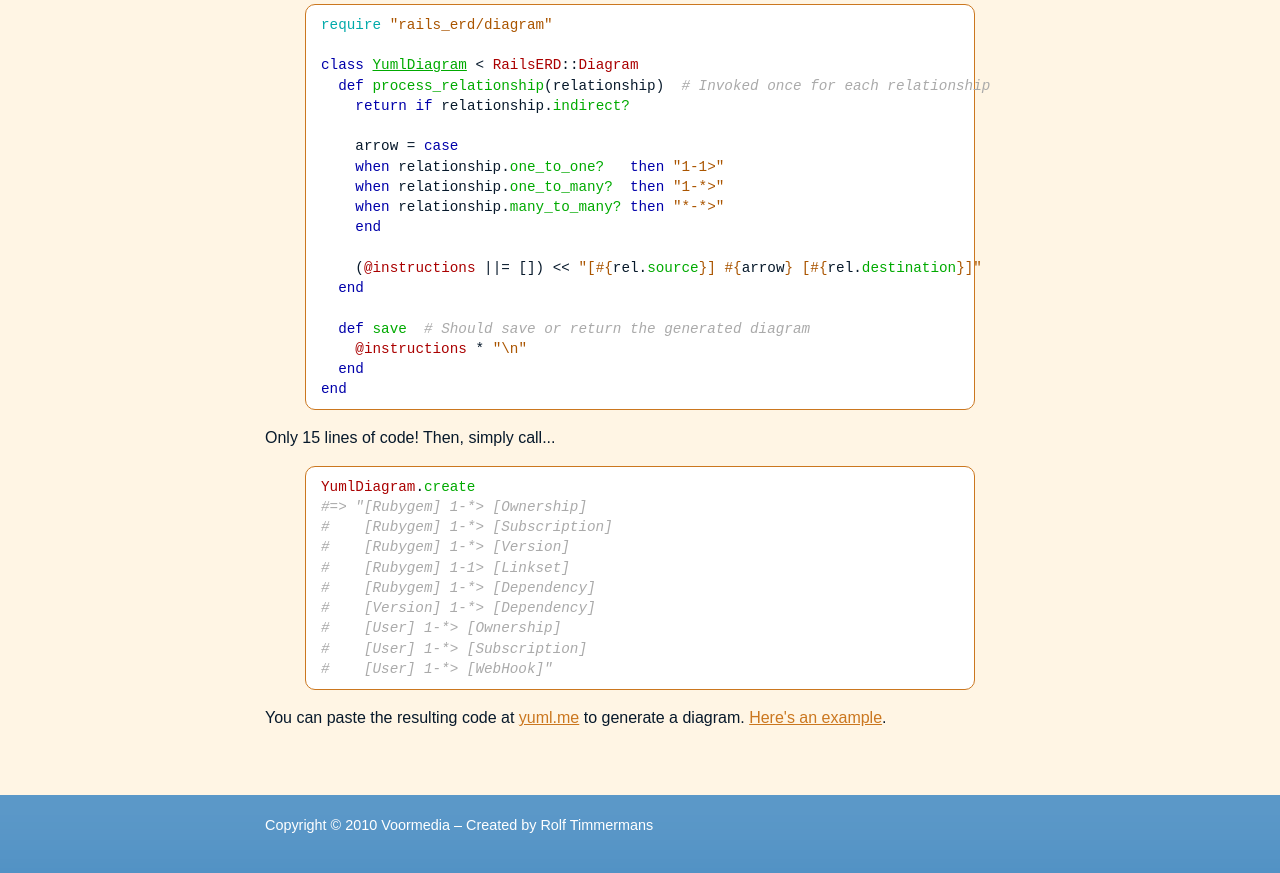
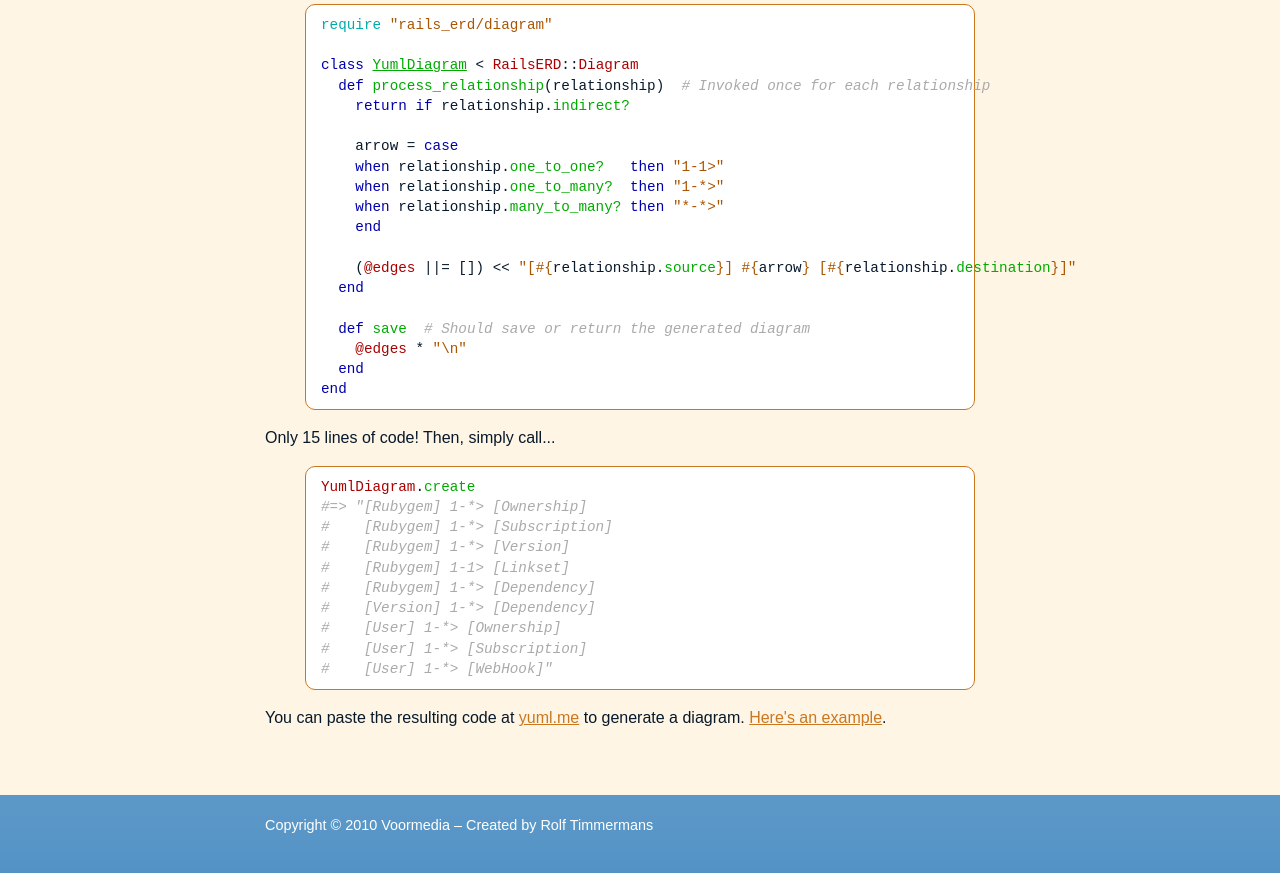
Before and after one commit to voormedia/rails-erd, a Jekyll site: the page built from site/customise.html, in a window 1280 px wide and 900 px high, scrolled down 1555 px. Shown: the top 873 px of the window. Built offline with Jekyll 4.4.1, drawn with Linux system fonts in a browser that asks for light colours.

Commit message:
Error in example code.

```diff
--- a/site/customise.html
+++ b/site/customise.html
@@ -124,11 +124,11 @@ class YumlDiagram < RailsERD::Diagram
     when relationship.many_to_many? then "*-*>"
     end
 
-    (@instructions ||= []) << "[#{rel.source}] #{arrow} [#{rel.destination}]"
+    (@edges ||= []) << "[#{relationship.source}] #{arrow} [#{relationship.destination}]"
   end
 
   def save  # Should save or return the generated diagram
-    @instructions * "\n"
+    @edges * "\n"
   end
 end
 {% endhighlight %}
```
